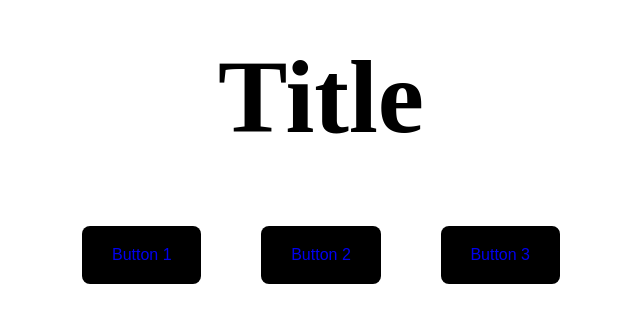
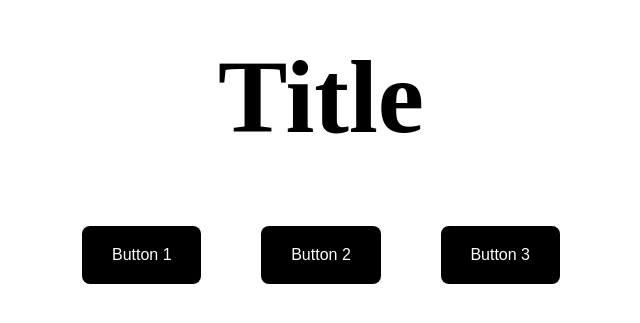
Before and after one commit to unamimo/unamimo.github.io, a React (Vite) app in the folder react-development-proj/: page / in a window 1280 px wide. Shown: the part 259-582 px from the top of the page, without its empty margins (319-959 px from the left). Built offline with nearby package versions, Linux system fonts and the light colour scheme.

Commit message:
fix: solve accessibility issue with link colours
- set color to 'inherit' to solve minimum colour contrast issue

```diff
--- a/react-development-proj/src/components/MyLink.tsx
+++ b/react-development-proj/src/components/MyLink.tsx
@@ -18,7 +18,8 @@ export default function MyLink ({
         <Link
             to={to}
             style={{
-                textDecoration: "none"
+                textDecoration: "none",
+                color: 'inherit'
             }}
         >
             {children}
```
